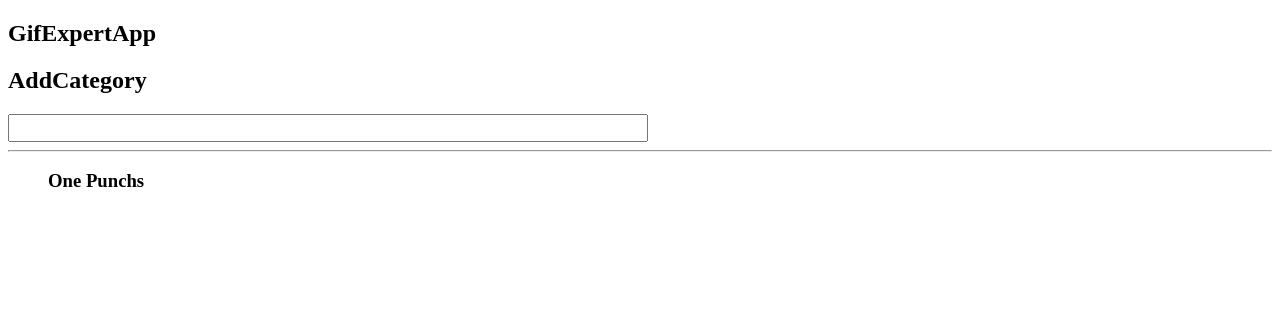
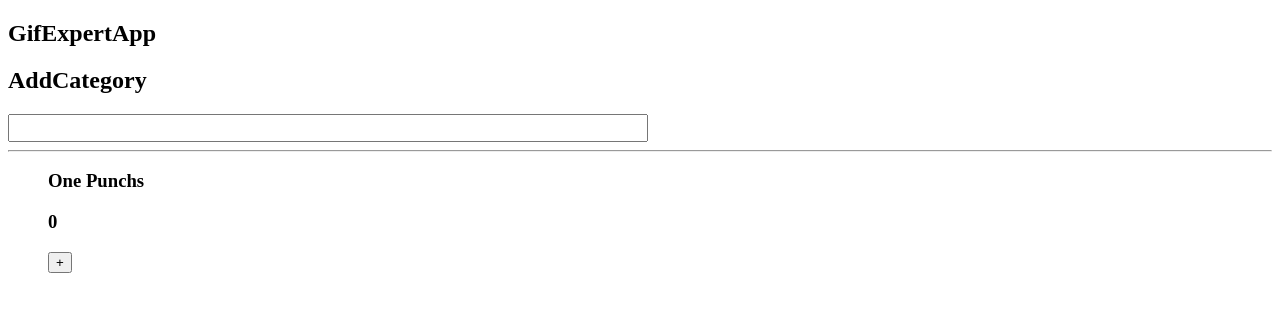
Before and after one commit to iamkevin-sz/Buscador-de-imagenes-mediante-api, a React (Create React App) app: page / in a window 1280 px wide. Shown: the top 312 px of the page. Built offline with nearby package versions, Linux system fonts and the light colour scheme; no server answers.

Commit message:
uso de useEffect

```diff
--- a/src/components/GifGrid.js
+++ b/src/components/GifGrid.js
@@ -1,6 +1,14 @@
 import React from "react";
+import { useEffect } from "react";
+import { useState } from "react";
 
 export const GifGrid = ({ category }) => {
+
+    const [count, setCount] = useState(0);
+    useEffect(()=>{
+      getGifs();
+    }, []);
+
   const getGifs = async () => {
     const url =
       "https://api.giphy.com/v1/gifs/search?q=naruto&limit=10&api_key=cgdp6rg9dpeG9QZr0J8LCMXeWFFT0iUr";
@@ -17,11 +25,13 @@
     console.log(gifs);
   };
 
-  getGifs();
+
 
   return (
     <div>
       <h3>{category}</h3>
+      <h3>{count}</h3>
+      <button onClick={()=> setCount(count + 1)}>+</button>
     </div>
   );
 };
```
